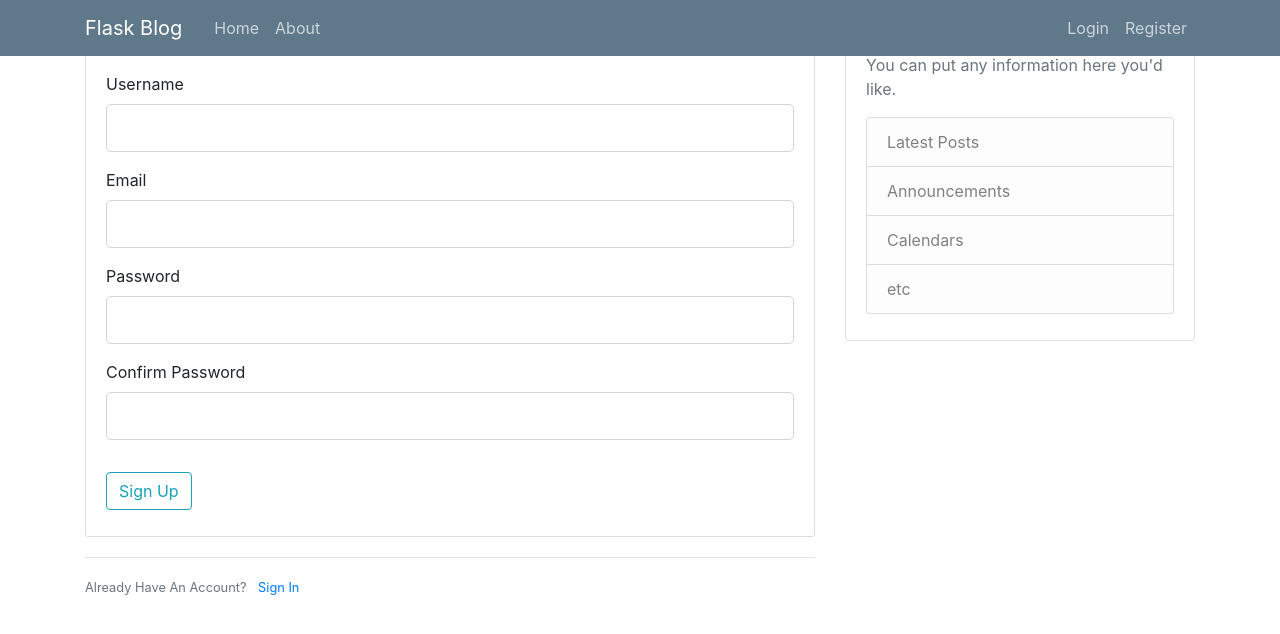
After one commit to dudasyn/cursoflask, a Flask app: page /register in a window 1280 px wide. The commit adds this page. Shown: the top 634 px of the page. Run offline with Flask 2, Linux system fonts and the light colour scheme; some libraries are stand-ins or nearby versions.

Commit message:
Terminei a parte 3 - visão geral sobre posts e templates

```diff
--- a/flaskblog.py
+++ b/flaskblog.py
@@ -1,6 +1,9 @@
-from flask import Flask, render_template, url_for
+from flask import Flask, render_template, url_for, flash, redirect
+from forms import RegistrationForm, LoginForm
+
 app = Flask(__name__)
 
+app.config['SECRET_KEY'] = 'e98ead1e4ad5fa28cdff08a3cccd4e7b'
 
 # Some dumb data
 posts = [
@@ -23,13 +26,36 @@ posts = [
 ]
 
 @app.route("/")
+
 @app.route("/home")
 def home():
-    return render_template('home.html',posts=posts,title="PASSING")
+    return render_template('home.html', posts=posts)
 
 @app.route("/about")
 def about():
-    return render_template('about.html')
+    return render_template('about.html', title='About')
+
+
+@app.route("/register", methods=['GET', 'POST'])
+def register():
+    form = RegistrationForm()
+    if form.validate_on_submit():
+        flash(f'Account created for {form.username.data}!', 'success')
+        return redirect(url_for('home'))
+    return render_template('register.html', title='Register', form=form)
+
+
+@app.route("/login", methods=['GET', 'POST'])
+def login():
+    form = LoginForm()
+    if form.validate_on_submit():
+        if form.email.data == 'admin@blog.com' and form.password.data == 'password':
+            flash('You have been logged in!', 'success')
+            return redirect(url_for('home'))
+        else:
+            flash('Login Unsuccessful. Please check username and password', 'danger')
+    return render_template('login.html', title='Login', form=form)
+
 
 if __name__ == '__main__':
     app.run(debug=True)
--- /dev/null
+++ b/forms.py
@@ -0,0 +1,21 @@
+from flask_wtf import FlaskForm
+from wtforms import StringField, PasswordField, SubmitField, BooleanField
+from wtforms.validators import DataRequired, Length, Email, EqualTo
+
+class RegistrationForm(FlaskForm):
+    username = StringField('Username',
+                            validators=[DataRequired(), Length(min=2,max=20)])
+    email = StringField('Email',
+                        validators=[DataRequired(), Email()])
+    password = PasswordField('Password', validators=[DataRequired()])
+    confirm_password = PasswordField('Confirm Password',
+                        validators=[DataRequired(), EqualTo('password')])
+    submit = SubmitField('Sign Up')
+
+class LoginForm(FlaskForm):
+
+    email = StringField('Email',
+                        validators=[DataRequired(), Email()])
+    password = PasswordField('Password', validators=[DataRequired()])
+    remember = BooleanField('Remember Me')
+    submit = SubmitField('Login')
--- a/static/main.css
+++ b/static/main.css
@@ -1,4 +1,4 @@
-body {
+ {
     background: #fafafa;
     color: #333333;
     margin-top: 5rem;
--- a/templates/layout.html
+++ b/templates/layout.html
@@ -1,15 +1,17 @@
 <!DOCTYPE html>
 <html>
 <head>
-
     <!-- Required meta tags -->
     <meta charset="utf-8">
     <meta name="viewport" content="width=device-width, initial-scale=1, shrink-to-fit=no">
+
     <!-- Bootstrap CSS -->
-    <link rel="stylesheet" href="https://stackpath.bootstrapcdn.com/bootstrap/4.4.1/css/bootstrap.min.css" integrity="sha384-Vkoo8x4CGsO3+Hhxv8T/Q5PaXtkKtu6ug5TOeNV6gBiFeWPGFN9MuhOf23Q9Ifjh" crossorigin="anonymous">
+    <link rel="stylesheet" href="https://maxcdn.bootstrapcdn.com/bootstrap/4.0.0/css/bootstrap.min.css" integrity="sha384-Gn5384xqQ1aoWXA+058RXPxPg6fy4IWvTNh0E263XmFcJlSAwiGgFAW/dAiS6JXm" crossorigin="anonymous">
+
     <link rel="stylesheet" type="text/css" href="{{ url_for('static', filename='main.css') }}">
+
     {% if title %}
-            <title>{{ title }}</title>
+        <title>Flask Blog - {{ title }}</title>
     {% else %}
         <title>Flask Blog</title>
     {% endif %}
@@ -24,13 +26,13 @@
           </button>
           <div class="collapse navbar-collapse" id="navbarToggle">
             <div class="navbar-nav mr-auto">
-                    <a class="nav-item nav-link" href="/">Home</a>
-                    <a class="nav-item nav-link" href="/about">About</a>
+              <a class="nav-item nav-link" href="{{ url_for('home') }}">Home</a>
+              <a class="nav-item nav-link" href="{{ url_for('about') }}">About</a>
             </div>
             <!-- Navbar Right Side -->
             <div class="navbar-nav">
-                    <a class="nav-item nav-link" href="/login">Login</a>
-                    <a class="nav-item nav-link" href="/register">Register</a>
+              <a class="nav-item nav-link" href="{{ url_for('login') }}">Login</a>
+              <a class="nav-item nav-link" href="{{ url_for('register') }}">Register</a>
             </div>
           </div>
         </div>
@@ -39,6 +41,15 @@
     <main role="main" class="container">
       <div class="row">
         <div class="col-md-8">
+          {% with messages = get_flashed_messages(with_categories=true) %}
+            {% if messages %}
+              {% for category, message in messages %}
+                <div class="alert alert-{{ category }}">
+                  {{ message }}
+                </div>
+              {% endfor %}
+            {% endif %}
+          {% endwith %}
           {% block content %}{% endblock %}
         </div>
         <div class="col-md-4">
@@ -57,10 +68,10 @@
       </div>
     </main>
 
-        <script src="https://code.jquery.com/jquery-3.4.1.slim.min.js" integrity="sha384-J6qa4849blE2+poT4WnyKhv5vZF5SrPo0iEjwBvKU7imGFAV0wwj1yYfoRSJoZ+n" crossorigin="anonymous"></script>
-        <script src="https://cdn.jsdelivr.net/npm/popper.js@1.16.0/dist/umd/popper.min.js" integrity="sha384-Q6E9RHvbIyZFJoft+2mJbHaEWldlvI9IOYy5n3zV9zzTtmI3UksdQRVvoxMfooAo" crossorigin="anonymous"></script>
-        <script src="https://stackpath.bootstrapcdn.com/bootstrap/4.4.1/js/bootstrap.min.js" integrity="sha384-wfSDF2E50Y2D1uUdj0O3uMBJnjuUD4Ih7YwaYd1iqfktj0Uod8GCExl3Og8ifwB6" crossorigin="anonymous"></script>
-
-
+    <!-- Optional JavaScript -->
+    <!-- jQuery first, then Popper.js, then Bootstrap JS -->
+    <script src="https://code.jquery.com/jquery-3.2.1.slim.min.js" integrity="sha384-KJ3o2DKtIkvYIK3UENzmM7KCkRr/rE9/Qpg6aAZGJwFDMVNA/GpGFF93hXpG5KkN" crossorigin="anonymous"></script>
+    <script src="https://cdnjs.cloudflare.com/ajax/libs/popper.js/1.12.9/umd/popper.min.js" integrity="sha384-ApNbgh9B+Y1QKtv3Rn7W3mgPxhU9K/ScQsAP7hUibX39j7fakFPskvXusvfa0b4Q" crossorigin="anonymous"></script>
+    <script src="https://maxcdn.bootstrapcdn.com/bootstrap/4.0.0/js/bootstrap.min.js" integrity="sha384-JZR6Spejh4U02d8jOt6vLEHfe/JQGiRRSQQxSfFWpi1MquVdAyjUar5+76PVCmYl" crossorigin="anonymous"></script>
 </body>
 </html>
--- /dev/null
+++ b/templates/register.html
@@ -0,0 +1,72 @@
+{% extends "layout.html" %}
+{% block content %}
+    <div class="content-section">
+        <form method="POST" action="">
+            {{ form.hidden_tag() }}
+            <fieldset class="form-group">
+                <legend class="border-bottom mb-4">Join Today</legend>
+                <div class="form-group">
+                    {{ form.username.label(class="form-control-label") }}
+
+                    {% if form.username.errors %}
+                        {{ form.username(class="form-control form-control-lg is-invalid") }}
+                        <div class="invalid-feedback">
+                            {% for error in form.username.errors %}
+                                <span>{{ error }}</span>
+                            {% endfor %}
+                        </div>
+                    {% else %}
+                        {{ form.username(class="form-control form-control-lg") }}
+                    {% endif %}
+                </div>
+                <div class="form-group">
+                    {{ form.email.label(class="form-control-label") }}
+                    {% if form.email.errors %}
+                        {{ form.email(class="form-control form-control-lg is-invalid") }}
+                        <div class="invalid-feedback">
+                            {% for error in form.email.errors %}
+                                <span>{{ error }}</span>
+                            {% endfor %}
+                        </div>
+                    {% else %}
+                        {{ form.email(class="form-control form-control-lg") }}
+                    {% endif %}
+                </div>
+                <div class="form-group">
+                    {{ form.password.label(class="form-control-label") }}
+                    {% if form.password.errors %}
+                        {{ form.password(class="form-control form-control-lg is-invalid") }}
+                        <div class="invalid-feedback">
+                            {% for error in form.password.errors %}
+                                <span>{{ error }}</span>
+                            {% endfor %}
+                        </div>
+                    {% else %}
+                        {{ form.password(class="form-control form-control-lg") }}
+                    {% endif %}
+                </div>
+                <div class="form-group">
+                    {{ form.confirm_password.label(class="form-control-label") }}
+                    {% if form.confirm_password.errors %}
+                        {{ form.confirm_password(class="form-control form-control-lg is-invalid") }}
+                        <div class="invalid-feedback">
+                            {% for error in form.confirm_password.errors %}
+                                <span>{{ error }}</span>
+                            {% endfor %}
+                        </div>
+                    {% else %}
+                        {{ form.confirm_password(class="form-control form-control-lg") }}
+                    {% endif %}
+                </div>
+            </fieldset>
+            <div class="form-group">
+                {{ form.submit(class="btn btn-outline-info") }}
+            </div>
+        </form>
+    </div>
+    <div class="border-top pt-3">
+        <small class="text-muted">
+            Already Have An Account? <a class="ml-2" href="{{ url_for('login') }}">Sign In</a>
+        </small>
+    </div>
+{% endblock content %}
```
Also changed, not shown: templates/home.html (+5 -5 lines), templates/login.html (added, +54 -0 lines). Lines whose indentation alone changed are shown as unchanged.
